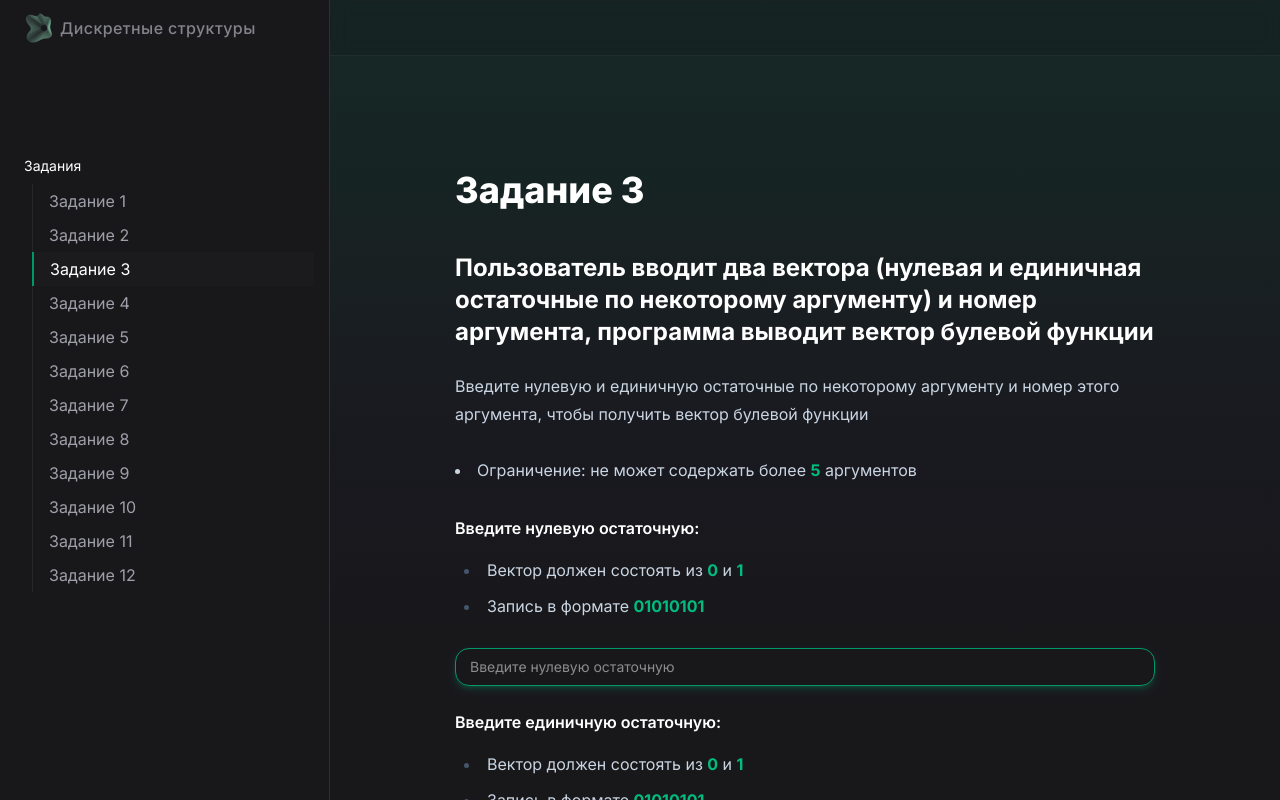
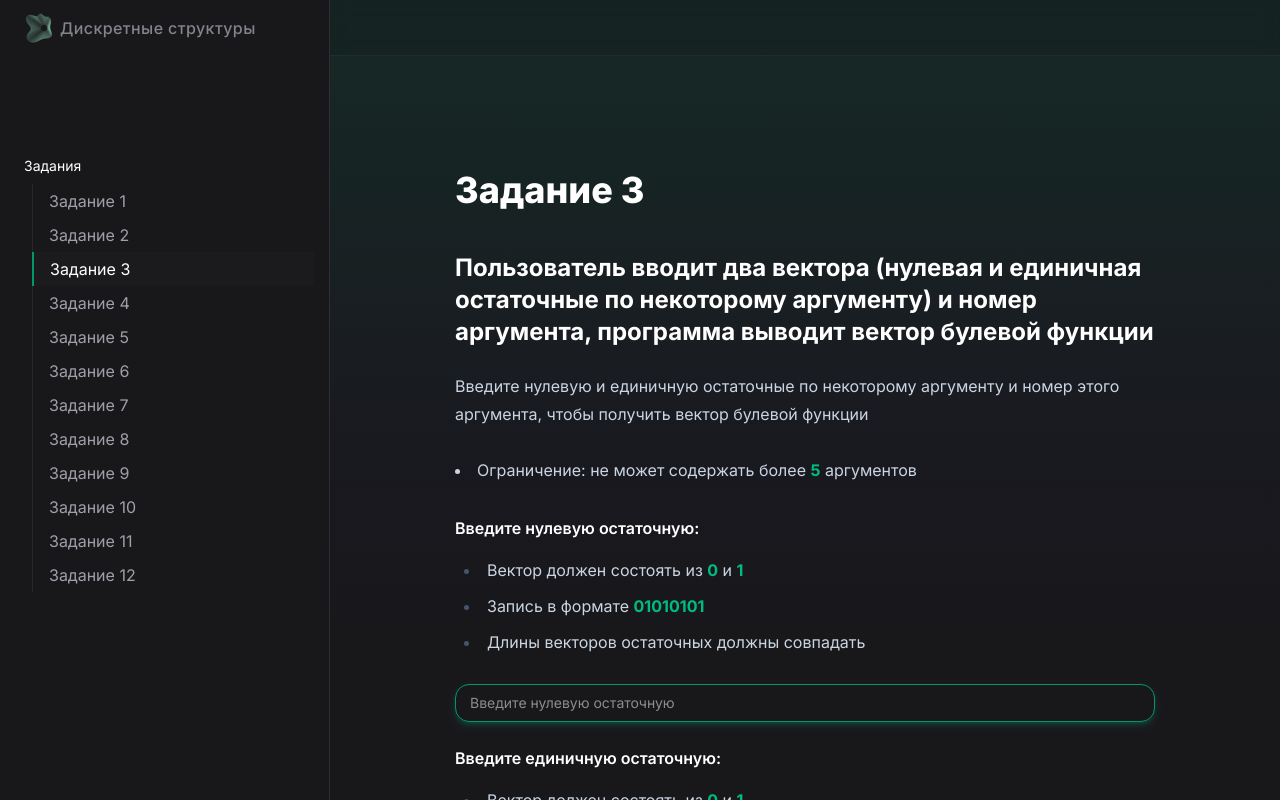
Before and after one commit to dont-doubt/discrete-structures, a Next.js app: page /tasks/3 in a window 1280 px wide. Built offline with nearby package versions, Linux system fonts and the light colour scheme.

Commit message:
Fix text

```diff
--- a/src/app/tasks/3/client-page.tsx
+++ b/src/app/tasks/3/client-page.tsx
@@ -31,6 +31,7 @@ export default function Task3Form() {
       <ul>
         <li>Вектор должен состоять из <b>0</b> и <b>1</b></li>
         <li>Запись в формате <b>01010101</b></li>
+        <li>Длины векторов остаточных должны совпадать</li>
       </ul>
       <CustomInput placeholder="Введите нулевую остаточную" value={zeroResidual} setValue={setZeroResidual} regex={/^[01]*$/} />
 
@@ -38,10 +39,15 @@ export default function Task3Form() {
       <ul>
         <li>Вектор должен состоять из <b>0</b> и <b>1</b></li>
         <li>Запись в формате <b>01010101</b></li>
+        <li>Длины векторов остаточных должны совпадать</li>
       </ul>
       <CustomInput placeholder="Введите единичную остаточную" value={oneResidual} setValue={setOneResidual} regex={/^[01]*$/} />
 
-      <h4>Введите номер остаточной:</h4>
+      <h4>Введите номер аргумента:</h4>
+      <ul>
+        <li>Для <b>x<sub>n</sub></b> аргумента, введите <b>n</b></li>
+        <li>Номер указанного аргумента - целое положительное число, не превышающее количество аргументов остаточных</li>
+      </ul>
       <CustomNumberInput placeholder="Введите номер остаточной" value={argIndex} setValue={setArgIndex} min={1} />
 
       <CustomButton onClick={handleClick}>Продолжить</CustomButton>
```
